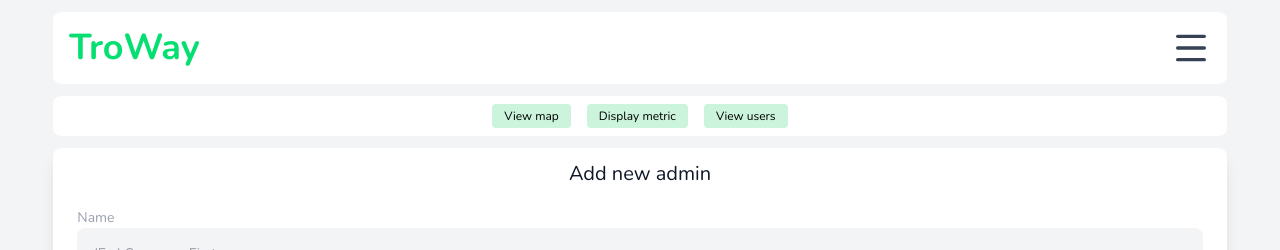
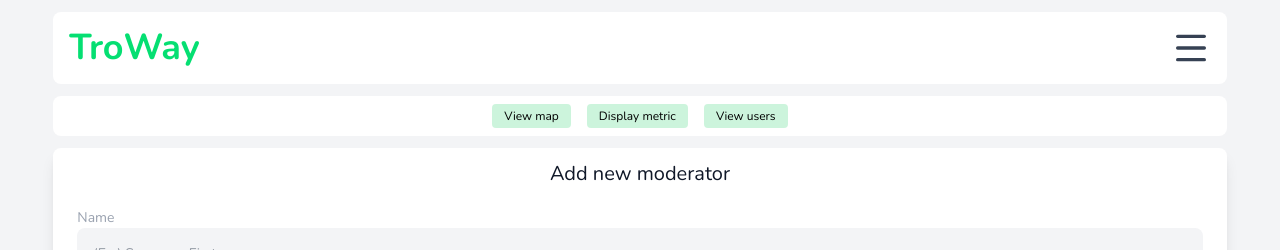
Before and after one commit to JoshTino/troway, a React (Vite) app in the folder frontend/: page /add-moderator in a window 1280 px wide. Shown: the top 250 px of the page. Built offline with nearby package versions, Linux system fonts and the light colour scheme; no server answers; sample sign-in values are in the browser's storage; a web font is replaced by a local one.

Commit message:
feat(ui): change h2 element text

```diff
--- a/frontend/components/AddModerator.jsx
+++ b/frontend/components/AddModerator.jsx
@@ -43,7 +43,7 @@ const AddAdmin = () => {
 				<div className="bg-white w-11/12 rounded-lg mt-3 px-6 py-3 shadow-lg">
 					<form onSubmit={handleSubmit}>
 						<div className="mb-4">
-							<h2 className="text-gray-900 text-xl font-light text-center font-nunito">Add new admin</h2>
+							<h2 className="text-gray-900 text-xl font-light text-center font-nunito">Add new moderator</h2>
 						</div>
 						<div className="mb-6">
 							<span className="text-gray-400 font-nunito text-sm">Name</span>
```
